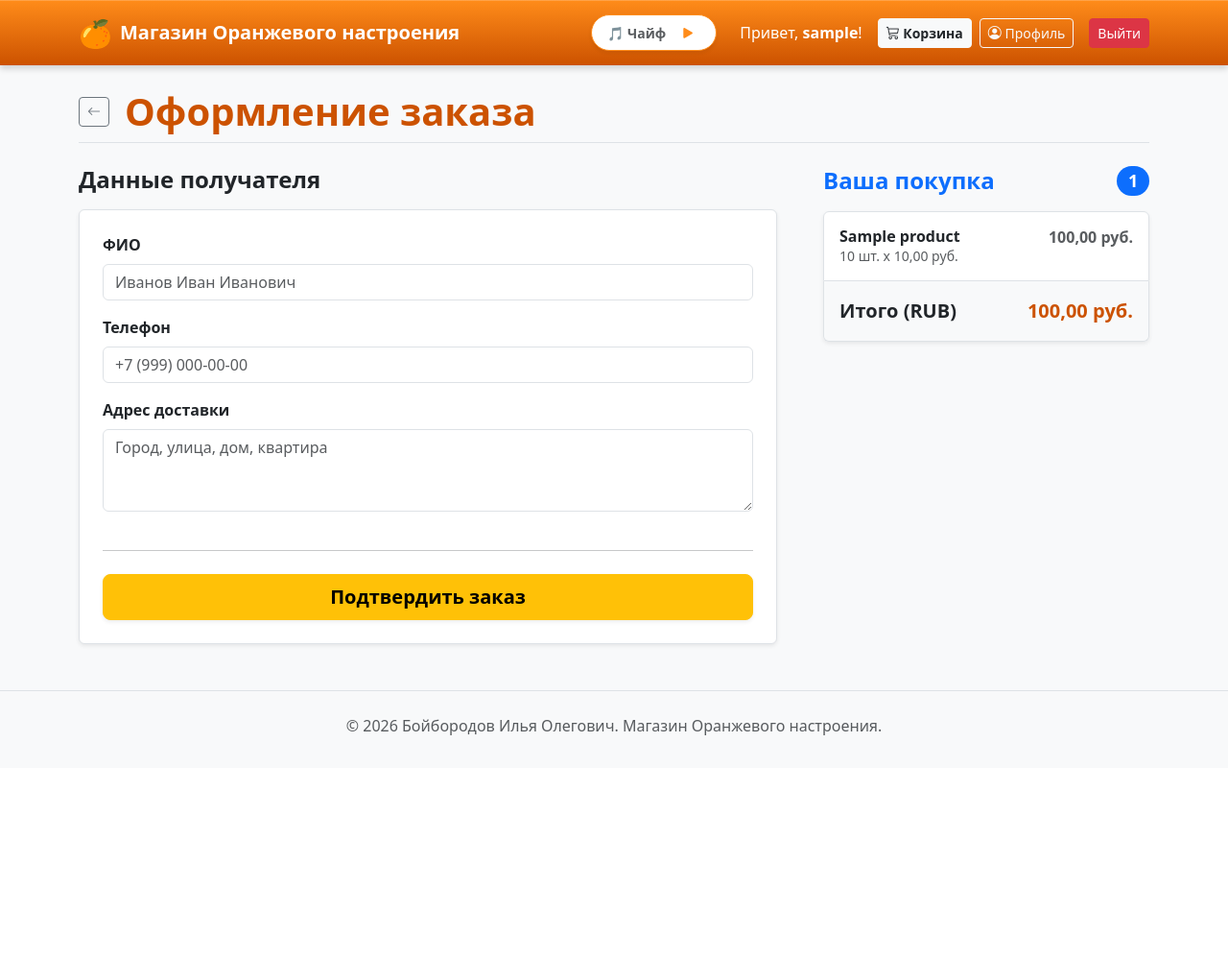
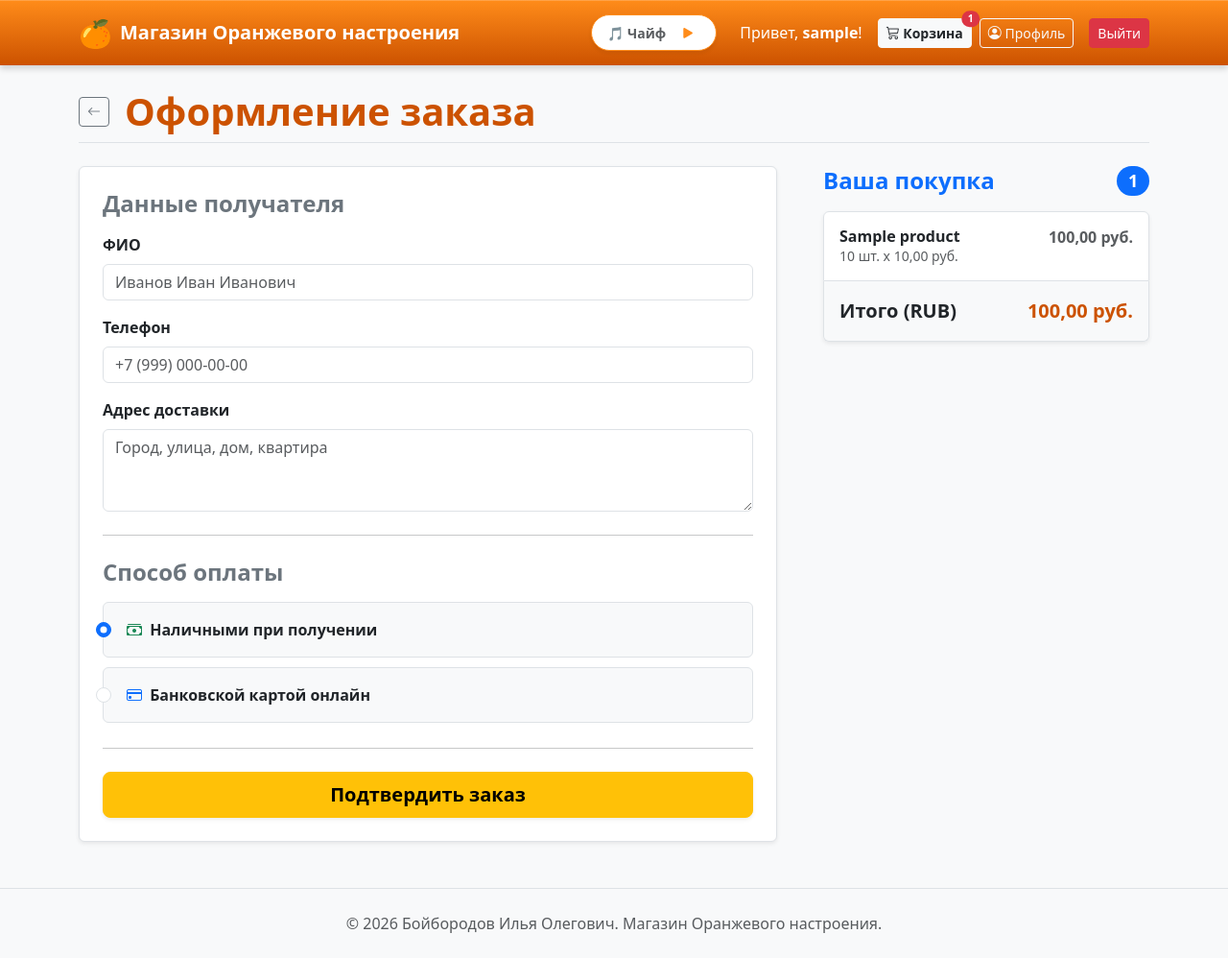
Before and after one commit to FallenNoise/SITE_DZ, a Django app: page /checkout/ in a window 1280 px wide. Shown: the whole page at 96% size. Before the commit the page ends 766 px from the top, so only its background shows below. Run offline with Django 5.2, Linux system fonts and the light colour scheme; a user stored in the database is signed in; tables that the repository leaves empty hold one stand-in row (values such as "Sample post"); some libraries are stand-ins or nearby versions.

Commit message:
feat: добавить выбор способа оплаты при оформлении и счетчик товаров в шапку сайта
1. Добавлено поле payment_method в модель Order. 2. На страницу чекаута добавлен выбор между наличными и картой. 3. В шапку сайта внедрен бейдж-счетчик товаров рядом с кнопкой Корзины. 4. Способ оплаты отображается в истории заказов профиля.

```diff
--- a/shop/models.py
+++ b/shop/models.py
@@ -134,11 +134,18 @@ class CartItem(models.Model):
 
 
 class Order(models.Model):
+    PAYMENT_CHOICES = [
+        ('cash', 'Наличными при получении'),
+        ('card', 'Банковской картой онлайн'),
+    ]
+
     user = models.ForeignKey(User, on_delete=models.CASCADE,
                              related_name='orders', verbose_name="Покупатель")
     full_name = models.CharField(max_length=150, verbose_name="ФИО получателя")
     phone = models.CharField(max_length=20, verbose_name="Телефон")
     address = models.TextField(verbose_name="Адрес доставки")
+    payment_method = models.CharField(
+        max_length=20, choices=PAYMENT_CHOICES, default='cash', verbose_name="Способ оплаты")  # НОВОЕ ПОЛЕ
     total_price = models.DecimalField(
         max_digits=10, decimal_places=2, verbose_name="Итоговая сумма")
     created_at = models.DateTimeField(
--- a/shop/templates/base.html
+++ b/shop/templates/base.html
@@ -81,15 +81,23 @@
 
                     <!-- Блок авторизации -->
                     {% if user.is_authenticated %}
-                        <span class="navbar-text text-white me-3">
+                        <span class="navbar-text text-white me-3 d-none d-lg-inline">
                             Привет, <strong>{{ user.username }}</strong>!
                         </span>
 
-                        <!-- Кнопки верхнего меню -->
-                        <a href="{% url 'cart' %}" class="btn btn-light btn-sm me-2 fw-bold text-dark" hx-boost="true" hx-target="#htmx-content" hx-select="#htmx-content">
-                            <i class="bi bi-cart3"></i> Корзина
-                        </a>
-                        <a href="{% url 'profile' %}" class="btn btn-outline-light btn-sm me-3" hx-boost="true" hx-target="#htmx-content" hx-select="#htmx-content">
+                        <!-- ДИНАМИЧЕСКИЙ СЧЕТЧИК КОРЗИНЫ -->
+                        <div id="cart-badge-container" class="d-inline-block">
+                            <a href="{% url 'cart' %}" class="btn btn-light btn-sm me-2 fw-bold text-dark position-relative" hx-boost="true" hx-target="#htmx-content" hx-select="#htmx-content" hx-push-url="true">
+                                <i class="bi bi-cart3"></i> Корзина
+                                {% if user.cart and user.cart.items.count > 0 %}
+                                    <span class="position-absolute top-0 start-100 translate-middle badge rounded-pill bg-danger" style="font-size: 0.65rem;">
+                                        {{ user.cart.items.count }}
+                                    </span>
+                                {% endif %}
+                            </a>
+                        </div>
+
+                        <a href="{% url 'profile' %}" class="btn btn-outline-light btn-sm me-3" hx-boost="true" hx-target="#htmx-content" hx-select="#htmx-content" hx-push-url="true">
                             <i class="bi bi-person-circle"></i> Профиль
                         </a>
 
--- a/shop/templates/shop/checkout.html
+++ b/shop/templates/shop/checkout.html
@@ -8,12 +8,12 @@
 </div>
 
 <div class="row g-5 mb-5">
-    <!-- Форма данных покупателя -->
     <div class="col-md-7 col-lg-8">
-        <h4 class="mb-3 fw-bold">Данные получателя</h4>
         <form method="post" action="{% url 'checkout' %}" class="needs-validation bg-white p-4 rounded shadow-sm border" hx-boost="true" hx-target="#htmx-content" hx-select="#htmx-content" hx-push-url="true">
             {% csrf_token %}
-            <div class="row g-3">
+
+            <h4 class="mb-3 fw-bold text-secondary">Данные получателя</h4>
+            <div class="row g-3 mb-4">
                 <div class="col-12">
                     <label for="fullName" class="form-label fw-bold">ФИО</label>
                     <input type="text" class="form-control" id="fullName" name="full_name" placeholder="Иванов Иван Иванович" required>
@@ -24,9 +24,28 @@
                     <input type="tel" class="form-control" id="phone" name="phone" placeholder="+7 (999) 000-00-00" required>
                 </div>
 
-                <div class="col-12 mb-3">
+                <div class="col-12">
                     <label for="address" class="form-label fw-bold">Адрес доставки</label>
                     <textarea class="form-control" id="address" name="address" rows="3" placeholder="Город, улица, дом, квартира" required></textarea>
+                </div>
+            </div>
+
+            <hr class="my-4">
+
+            <!-- ВЫБОР СПОСОБА ОПЛАТЫ -->
+            <h4 class="mb-3 fw-bold text-secondary">Способ оплаты</h4>
+            <div class="my-3 d-flex flex-column gap-2">
+                <div class="form-check p-3 border rounded bg-light">
+                    <input id="cash" name="payment_method" type="radio" value="cash" class="form-check-input" checked required>
+                    <label class="form-check-label fw-bold ms-2" for="cash">
+                        <i class="bi bi-cash-stack text-success me-1"></i> Наличными при получении
+                    </label>
+                </div>
+                <div class="form-check p-3 border rounded bg-light">
+                    <input id="card" name="payment_method" type="radio" value="card" class="form-check-input" required>
+                    <label class="form-check-label fw-bold ms-2" for="card">
+                        <i class="bi bi-credit-card text-primary me-1"></i> Банковской картой онлайн
+                    </label>
                 </div>
             </div>
 
@@ -35,7 +54,6 @@
         </form>
     </div>
 
-    <!-- Боковая панель с итогами корзины -->
     <div class="col-md-5 col-lg-4 order-md-last">
         <h4 class="d-flex justify-content-between align-items-center mb-3">
             <span class="text-primary fw-bold">Ваша покупка</span>
--- a/shop/views.py
+++ b/shop/views.py
@@ -195,11 +195,18 @@ class CheckoutView(LoginRequiredMixin, View):
         full_name = request.POST.get('full_name')
         phone = request.POST.get('phone')
         address = request.POST.get('address')
+        payment_method = request.POST.get(
+            'payment_method', 'cash')  # Получаем способ оплаты
         total = sum(item.get_cost() for item in cart.items.all())
 
-        # 1. Создаем заказ
+        # 1. Создаем заказ с учетом оплаты
         order = Order.objects.create(
-            user=request.user, full_name=full_name, phone=phone, address=address, total_price=total
+            user=request.user,
+            full_name=full_name,
+            phone=phone,
+            address=address,
+            payment_method=payment_method,
+            total_price=total
         )
 
         # 2. Переносим товары из корзины в детали заказа
@@ -213,5 +220,4 @@ class CheckoutView(LoginRequiredMixin, View):
 
         messages.success(
             request, f'Заказ #{order.pk} успешно оформлен! Мы свяжемся с вами в ближайшее время.')
-        # Редирект в профиль на вкладку истории
         return redirect('profile')
```
Also changed, not shown: users/templates/users/profile.html (+7 -3 lines), shop/migrations/0013_order_payment_method.py (added).
